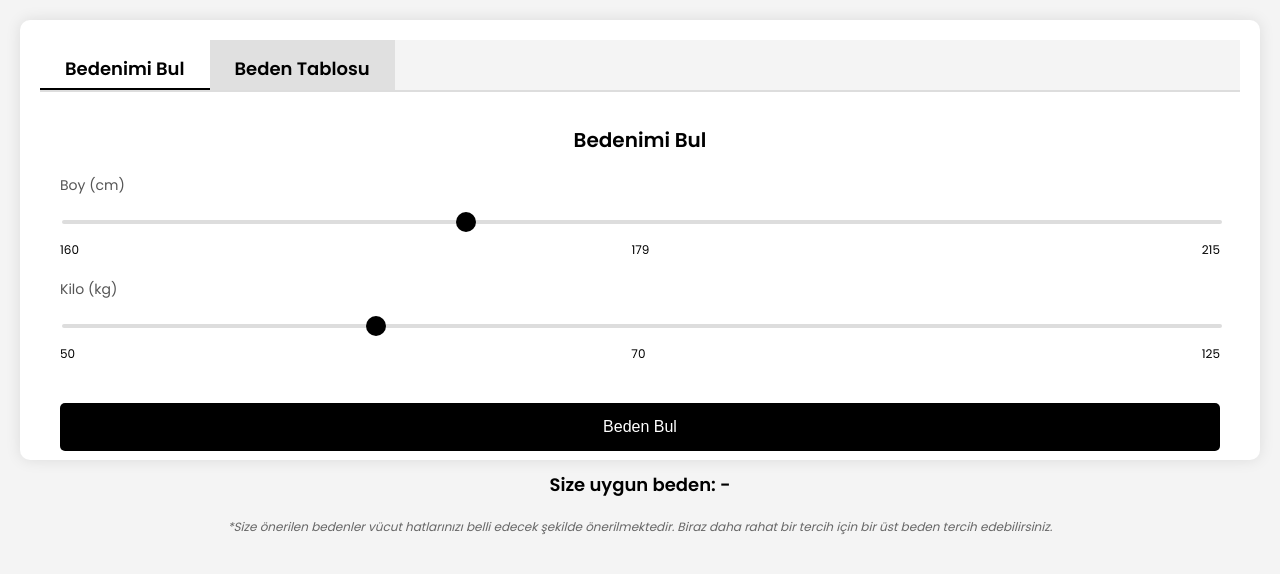
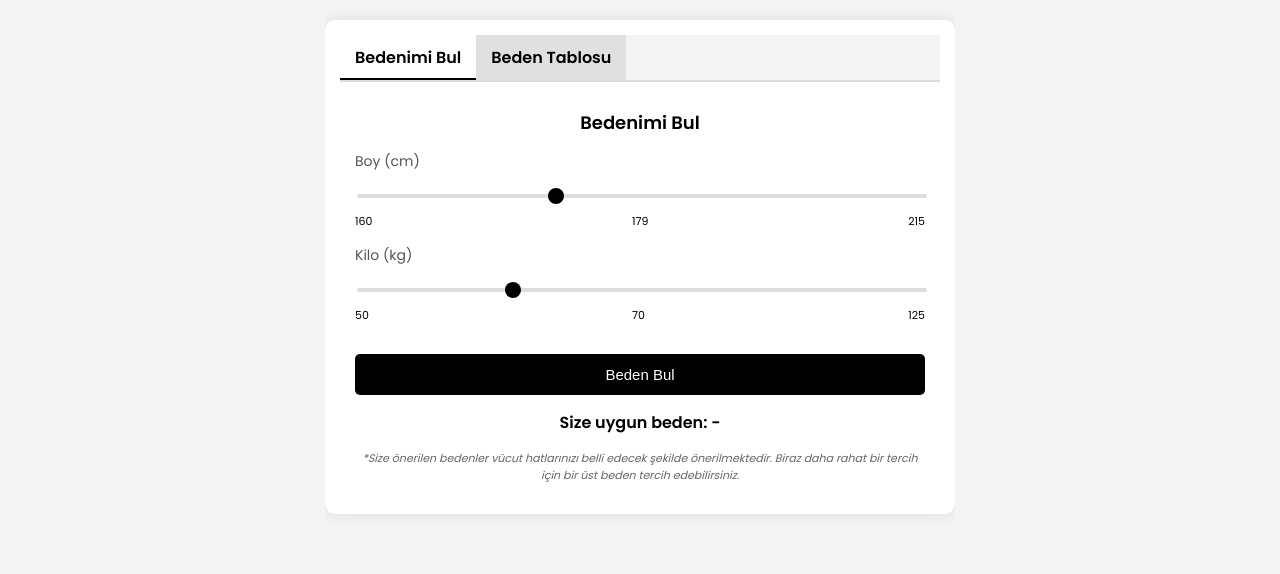
Before and after one commit to emirahmetshn/bedenoner, a plain HTML site: page compressions.html in a window 1280 px wide. Drawn offline with Linux system fonts and the light colour scheme.

Commit message:
Update compressions.html

```diff
--- a/compressions.html
+++ b/compressions.html
@@ -1,5 +1,5 @@
 <!DOCTYPE html>
-<html lang="en">
+<html lang="tr">
 <head>
   <meta charset="UTF-8" />
   <meta name="viewport" content="width=device-width, initial-scale=1.0" />
@@ -9,24 +9,23 @@
     body, html {
       margin: 0;
       padding: 0;
-      height: 100%;
-      width: 100%;
       background-color: #f4f4f4;
       font-family: 'Poppins', sans-serif;
       display: flex;
       justify-content: center;
       align-items: flex-start;
-      overflow: hidden;
+      min-height: 100vh;
+      overflow-x: hidden;
     }
 
     .tab-container {
-      width: 1200px;
-      height: 400px;
+      width: 100%;
+      max-width: 600px;
       background-color: #ffffff;
       border-radius: 10px;
       display: flex;
       flex-direction: column;
-      padding: 20px;
+      padding: 15px;
       margin-top: 20px;
       box-shadow: 0px 0px 15px rgba(0, 0, 0, 0.1);
     }
@@ -36,15 +35,15 @@
       justify-content: flex-start;
       background: #f4f4f4;
       border-bottom: 2px solid #ddd;
-      height: 50px;
+      height: 45px;
     }
 
     .tab {
-      padding: 15px 25px;
+      padding: 10px 15px;
       cursor: pointer;
       border-bottom: 2px solid transparent;
       font-weight: 600;
-      font-size: 18px;
+      font-size: 16px;
       background: #e0e0e0;
       transition: all 0.3s;
     }
@@ -56,7 +55,7 @@
     }
 
     .tab-content {
-      padding: 20px;
+      padding: 15px;
       flex: 1;
       display: none;
     }
@@ -66,18 +65,18 @@
     }
 
     h1 {
-      font-size: 20px;
+      font-size: 18px;
       text-align: center;
-      margin-bottom: 20px;
+      margin-bottom: 15px;
     }
 
     .slider-container {
-      margin: 20px 0;
+      margin: 15px 0;
     }
 
     label {
       font-size: 14px;
-      margin-bottom: 10px;
+      margin-bottom: 8px;
       display: block;
       color: #555;
     }
@@ -95,16 +94,16 @@
     .slider::-webkit-slider-thumb {
       appearance: none;
       background: #000;
-      height: 20px;
-      width: 20px;
+      height: 16px;
+      width: 16px;
       border-radius: 50%;
       cursor: pointer;
     }
 
     .slider::-moz-range-thumb {
       background: #000;
-      height: 20px;
-      width: 20px;
+      height: 16px;
+      width: 16px;
       border-radius: 50%;
       cursor: pointer;
     }
@@ -112,20 +111,20 @@
     .label {
       display: flex;
       justify-content: space-between;
-      margin-top: 10px;
-      font-size: 12px;
+      margin-top: 8px;
+      font-size: 11px;
     }
 
     .button {
       width: 100%;
       background-color: #000;
       color: #fff;
-      padding: 15px 0;
+      padding: 12px 0;
       border: none;
       border-radius: 5px;
       cursor: pointer;
-      font-size: 16px;
-      margin-top: 20px;
+      font-size: 15px;
+      margin-top: 15px;
       transition: background-color 0.3s;
     }
 
@@ -134,8 +133,8 @@
     }
 
     .result {
-      margin-top: 20px;
-      font-size: 18px;
+      margin-top: 15px;
+      font-size: 16px;
       font-weight: bold;
       text-align: center;
       color: #000;
@@ -144,8 +143,8 @@
     table {
       width: 100%;
       border-collapse: collapse;
-      margin-top: 20px;
-      font-size: 14px;
+      margin-top: 15px;
+      font-size: 13px;
     }
 
     table, th, td {
@@ -153,7 +152,7 @@
     }
 
     th, td {
-      padding: 10px;
+      padding: 8px;
       text-align: center;
     }
 
@@ -163,11 +162,24 @@
     }
 
     .note {
-      margin-top: 20px;
-      font-size: 12px;
+      margin-top: 15px;
+      font-size: 11px;
       font-style: italic;
       color: #666;
       text-align: center;
+    }
+
+    @media (max-width: 600px) {
+      .tab-container {
+        padding: 10px;
+      }
+      .tab {
+        font-size: 14px;
+        padding: 8px 10px;
+      }
+      .button {
+        font-size: 14px;
+      }
     }
   </style>
 </head>
@@ -182,7 +194,6 @@
     <div id="tab1" class="tab-content active">
       <h1>Bedenimi Bul</h1>
 
-      <!-- Boy Kaydırıcı -->
       <div class="slider-container">
         <label for="height">Boy (cm)</label>
         <input type="range" id="height" class="slider" min="160" max="215" value="179" />
@@ -193,7 +204,6 @@
         </div>
       </div>
 
-      <!-- Kilo Kaydırıcı -->
       <div class="slider-container">
         <label for="weight">Kilo (kg)</label>
         <input type="range" id="weight" class="slider" min="50" max="125" value="70" />
@@ -246,7 +256,6 @@
       const tabs = document.querySelectorAll('.tab');
       const tabContents = document.querySelectorAll('.tab-content');
 
-      // Sekmeler Arası Geçiş
       tabs.forEach(tab => {
         tab.addEventListener('click', () => {
           tabs.forEach(t => t.classList.remove('active'));
@@ -262,7 +271,6 @@
         });
       });
 
-      // Kaydırıcı Değerlerini Güncelle
       function updateValues() {
         heightValue.textContent = heightSlider.value;
         weightValue.textContent = weightSlider.value;
@@ -271,7 +279,6 @@
       heightSlider.addEventListener('input', updateValues);
       weightSlider.addEventListener('input', updateValues);
 
-      // Beden Hesaplama
       function findSize() {
         const height = parseInt(heightSlider.value, 10);
         const weight = parseInt(weightSlider.value, 10);
@@ -295,8 +302,6 @@
       }
 
       findSizeButton.addEventListener('click', findSize);
-
-      // İlk değer güncelleme
       updateValues();
     });
   </script>
```
